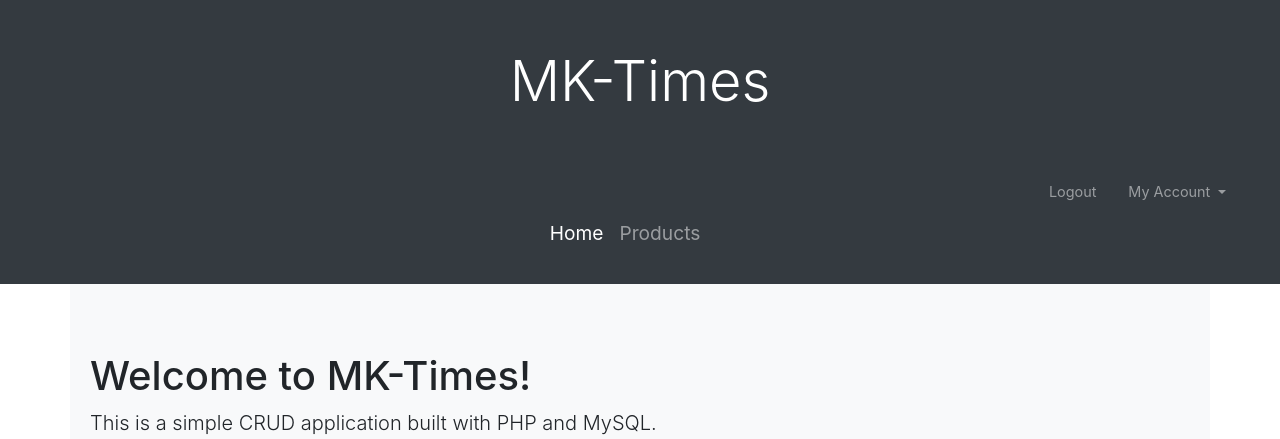
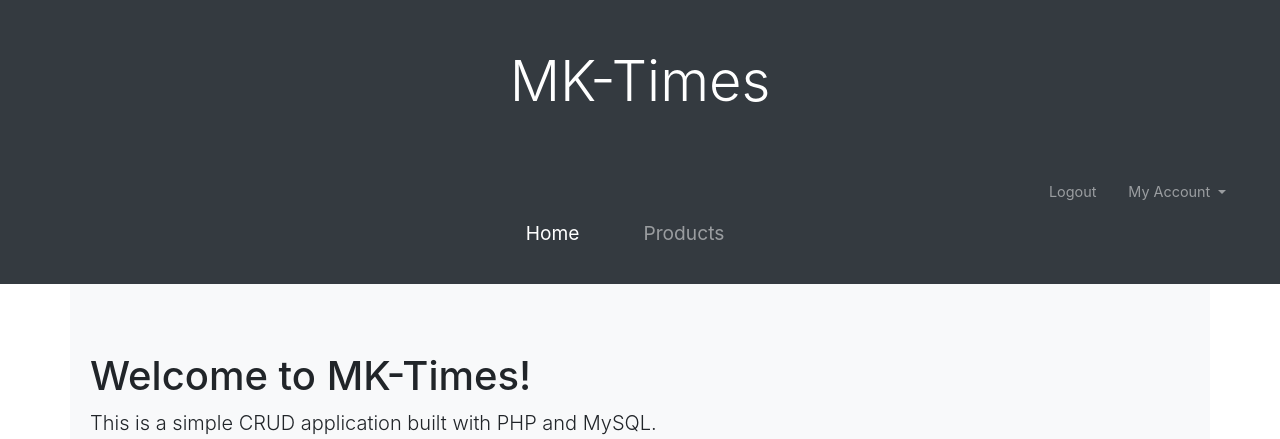
Before and after one commit to Jp2429/MK-Times-Portfolio, a PHP site: page /home.php in a window 1280 px wide. Shown: the top 439 px of the page. Run offline with PHP 8.4, Linux system fonts and the light colour scheme; the visitor is signed in with stand-in values (Sample User, id 1).

Commit message:
made changes to css

```diff
--- a/includes/mainNav.php
+++ b/includes/mainNav.php
@@ -50,11 +50,11 @@
                     </ul>
                 </div>
                 <div class="col-12 d-flex justify-content-center mt-0 pt-0">
-                    <ul class="navbar-nav mx-auto" style="font-size: 1.2rem; padding: 0 20px; padding-bottom: 20px;">
-                        <li class="nav-item active">
+                    <ul class="navbar-nav mx-auto flex-row" style="font-size: 1.2rem; padding: 0 20px; padding-bottom: 20px;">
+                        <li class="nav-item active mr-4">
                             <a class="nav-link" href="home.php">Home <span class="sr-only">(current)</span></a>
                         </li>
-                        <li class="nav-item">
+                        <li class="nav-item ml-4">
                             <a class="nav-link" href="products.php">Products</a>
                         </li>
                     </ul>
```
